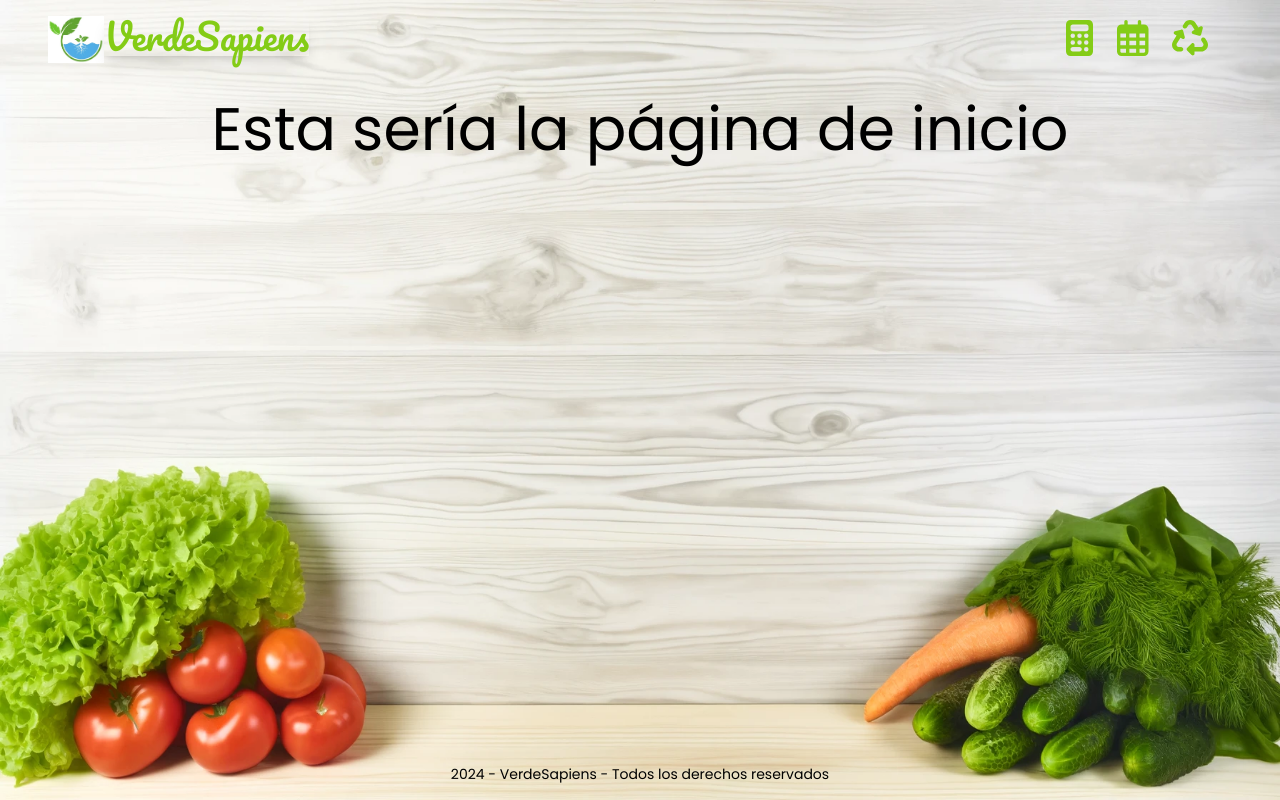
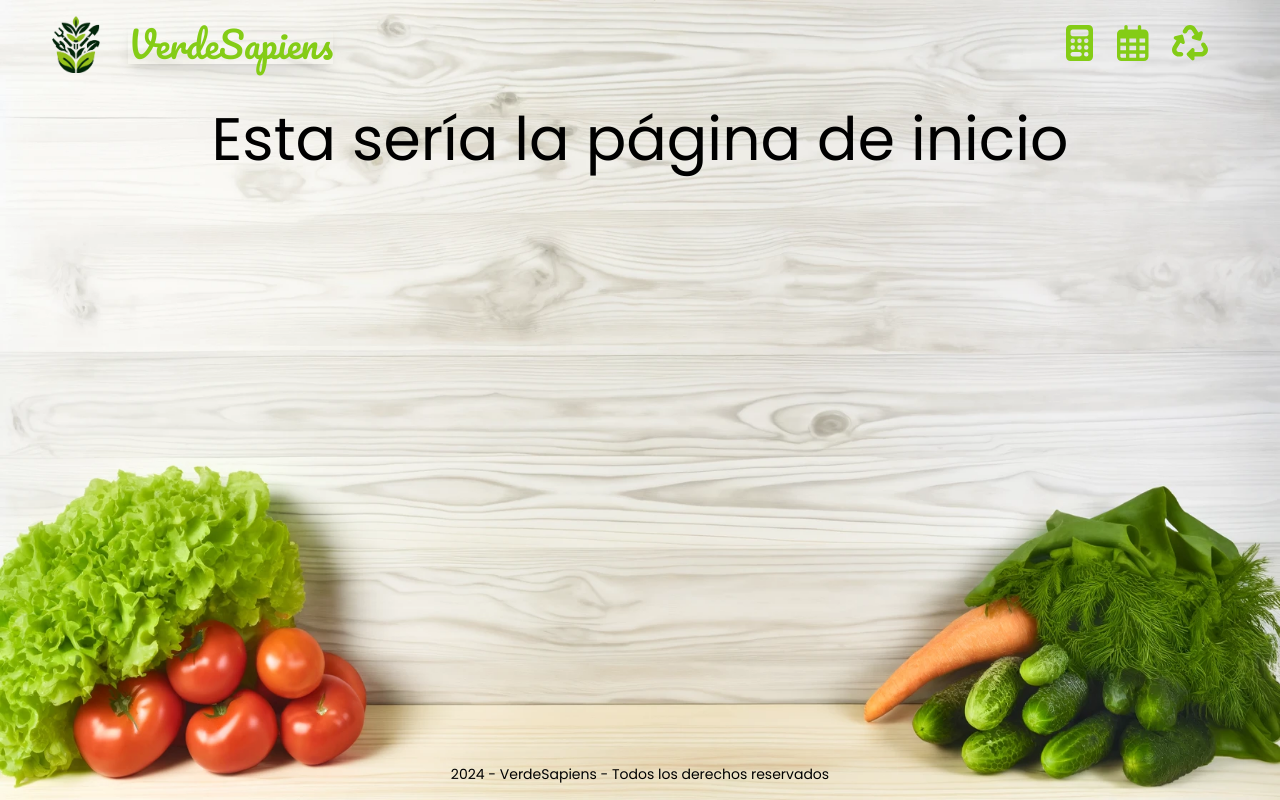
Before and after one commit to vnasp/verdesapiens-frontend-user, a Next.js app: page / in a window 1280 px wide. Built offline with nearby package versions, Linux system fonts and the light colour scheme.

Commit message:
Update logo

```diff
--- a/components/navbar/Navbar.jsx
+++ b/components/navbar/Navbar.jsx
@@ -3,41 +3,67 @@ import { ActiveLink } from "../active-link/ActiveLink";
 import { Pacifico } from "next/font/google";
 import Image from "next/image";
 import { FontAwesomeIcon } from "@fortawesome/react-fontawesome";
-import { faCalculator, faCalendar, faRecycle } from "@fortawesome/free-solid-svg-icons";
+import {
+  faCalculator,
+  faCalendar,
+  faRecycle,
+} from "@fortawesome/free-solid-svg-icons";
 import { faCalendarDays } from "@fortawesome/free-regular-svg-icons";
 
 //Google Fonts
 const pacifico = Pacifico({
-  subsets: ['latin'],
+  subsets: ["latin"],
   weight: "400",
-  display:"swap"
+  display: "swap",
 });
 
 // Ajusta tu arreglo para usar directamente los iconos importados
 const navItems = [
-  { path: '/calculadora', icon: faCalculator, ariaLabel: 'Lee más sobre la calculadora para huertos' },
-  { path: '/calendario', icon: faCalendarDays, ariaLabel: 'Lee más sobre el calendario para huertos' },
-  { path: '/informacion', icon: faRecycle, ariaLabel: 'Lee más sobre datos de sustentabilidad para huertos' },
+  {
+    path: "/calculadora",
+    icon: faCalculator,
+    ariaLabel: "Lee más sobre la calculadora para huertos",
+  },
+  {
+    path: "/calendario",
+    icon: faCalendarDays,
+    ariaLabel: "Lee más sobre el calendario para huertos",
+  },
+  {
+    path: "/informacion",
+    icon: faRecycle,
+    ariaLabel: "Lee más sobre datos de sustentabilidad para huertos",
+  },
 ];
-
 
 export const Navbar = () => {
   return (
     <>
-      <nav className="flex justify-between items-center p-4">
-        <div className="flex justify-between items-center text-3xl text-lime-500">
-          <div className="flex justify-start">
-            <Image src="/logo.webp" height={56} width={56} alt="Logo VerdeSapiens"/>
-            <Link href="/"><h1 className={`${pacifico.className} text-4xl shadow-lg`}>VerdeSapiens</h1></Link></div>
+      <nav className="flex justify-between items-center p-4 text-3xl text-lime-500">
+        <div className="flex justify-start items-center">
+          <Image
+            src="/logo.png"
+            height={56}
+            width={56}
+            alt="Logo VerdeSapiens"
+          />
+          <Link href="/">
+            <h1 className={`${pacifico.className} text-4xl shadow-lg ms-6`}>
+              VerdeSapiens
+            </h1>
+          </Link>
         </div>
         <div className="w-1/3 flex justify-end">
-          {
-            navItems.map(navItem => (
-              <ActiveLink key={navItem.path} path={navItem.path} icon={navItem.icon} ariaLabel={navItem.ariaLabel}/>
-            ))
-          }
+          {navItems.map((navItem) => (
+            <ActiveLink
+              key={navItem.path}
+              path={navItem.path}
+              icon={navItem.icon}
+              ariaLabel={navItem.ariaLabel}
+            />
+          ))}
         </div>
       </nav>
-      </>
-  )
-}
+    </>
+  );
+};
```
Also changed, not shown: public/logo.png (added), public/logo.webp (deleted).
